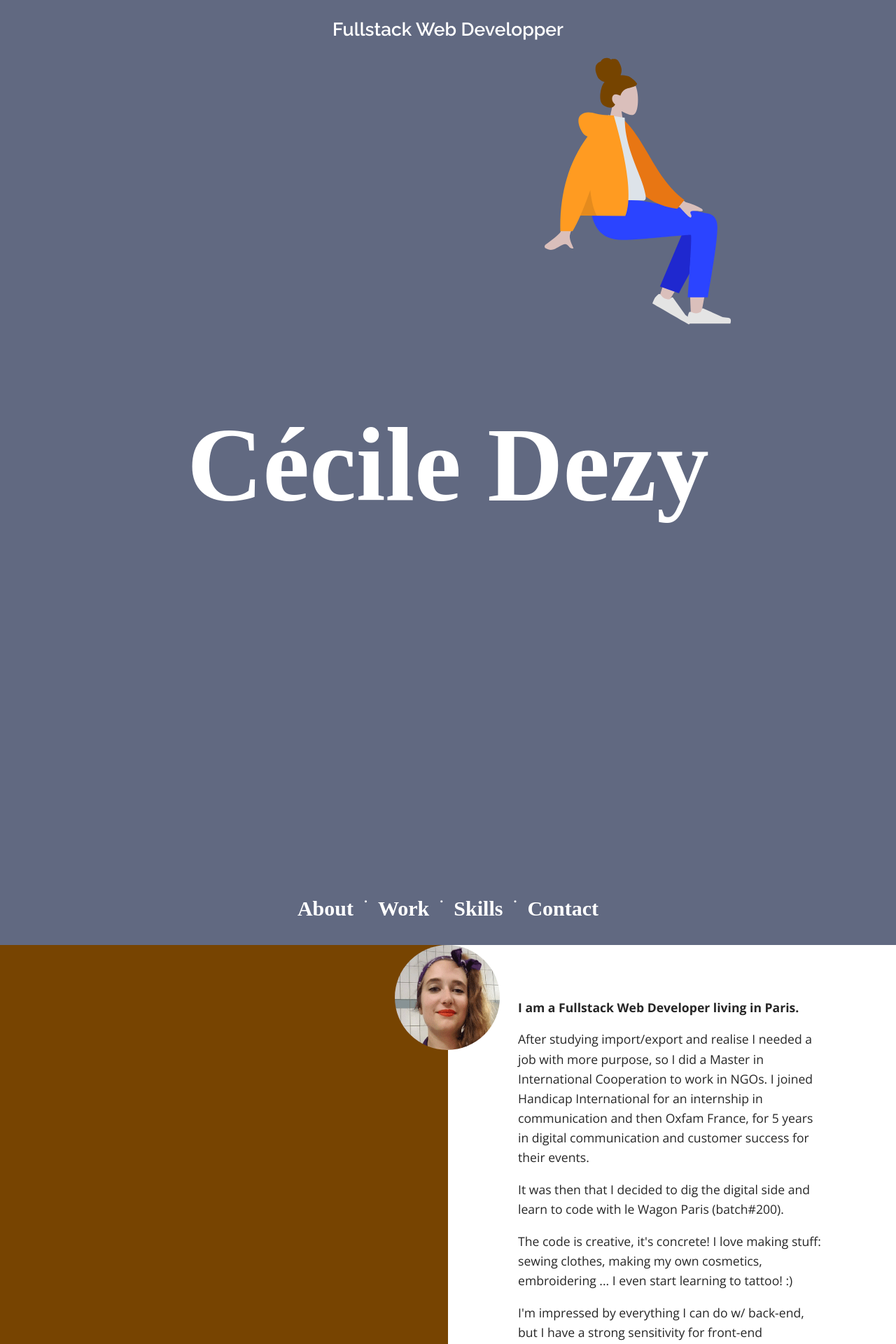
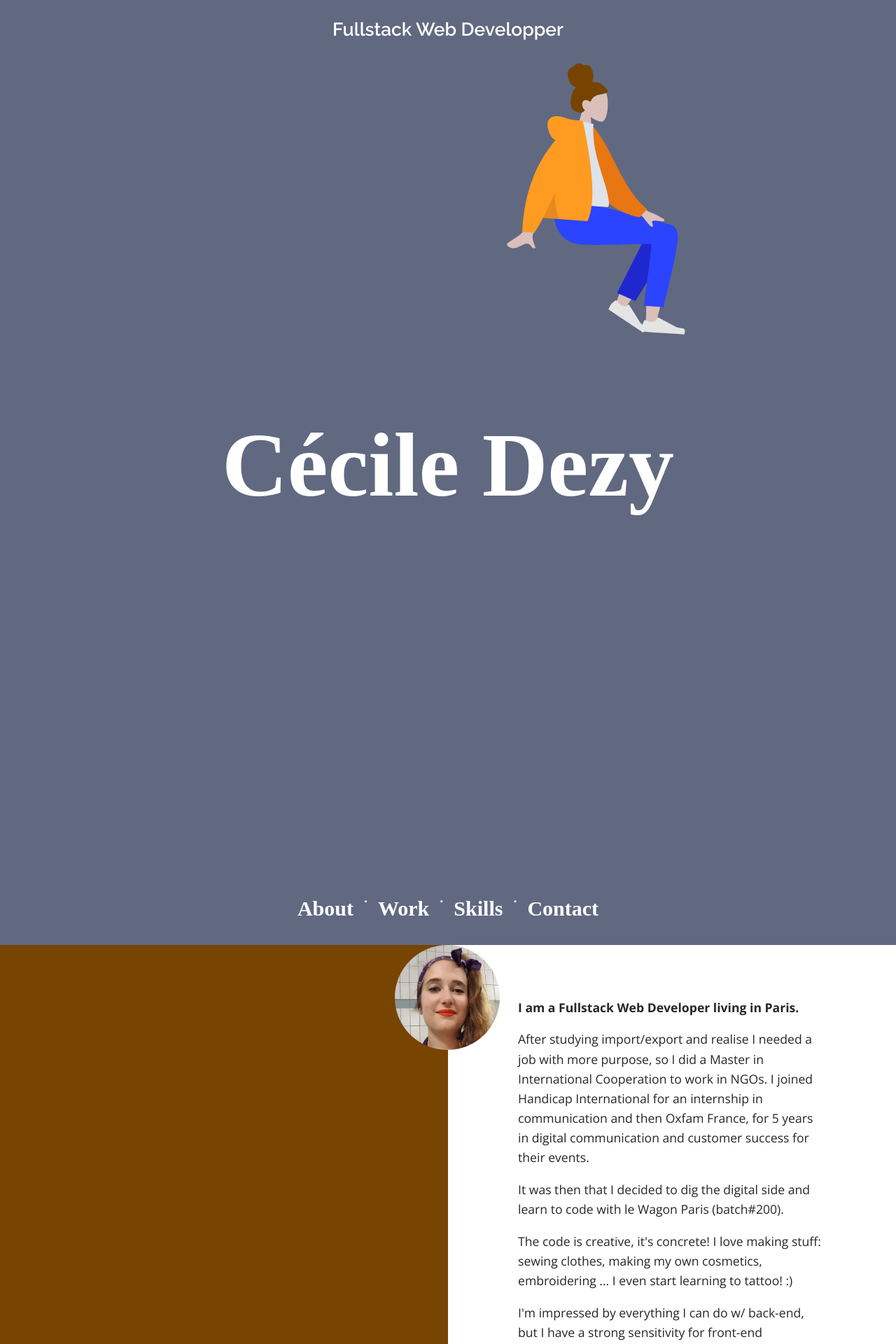
Before and after one commit to cecile-dzy-ncl/resume, a Jekyll site: the page built from index.md, in a window 1280 px wide. Shown: the top 1920 px of the page at 70% size. Built offline with Jekyll 4.4.1, drawn with Linux system fonts in a browser that asks for light colours; nearby versions of some CDN libraries; some web fonts are replaced.

Commit message:
change logo and font sizes

```diff
--- a/_includes/header.html
+++ b/_includes/header.html
@@ -2,7 +2,7 @@
   <h2>Fullstack Web Developper</h2>
   <div class="header-center">
     <h1 class="h1-hp text-center">Cécile Dezy</h1>
-    <div class=logo style="background-image: url('{{ site.baseurl }}/assets/images/logo.svg'); height: 400px; width: 290px; background-size: cover; position: absolute; top: 80px; right: 215px;background-repeat: no-repeat;">
+    <div class=logo style="background-image: url('{{ site.baseurl }}/assets/images/logo.svg'); height: 400px; width: 290px; background-size: cover; position: absolute; top: 80px; right: 270px; background-repeat: no-repeat;">
     </div>
   </div>
   <div class="menu">
--- a/_sass/_layout.scss
+++ b/_sass/_layout.scss
@@ -81,7 +81,7 @@ time {
 
 .h1-hp {
   color: #fff;
-  font-size: 150px;
+  font-size: 130px;
   margin: 0 0;
 }
 
@@ -137,7 +137,11 @@ footer {
     width: 50%;
     background: white;
     padding: 0 50px;
+
+    ul {
+      margin: 0;
     }
+  }
 }
 
 #about {
--- a/_sass/_work.scss
+++ b/_sass/_work.scss
@@ -93,4 +93,5 @@
   left: 50%;
   right: auto;
   position: fixed;
+  cursor: pointer;
 }
```
Also changed, not shown: assets/images/logo-main.svg (added), assets/images/logo.svg.
